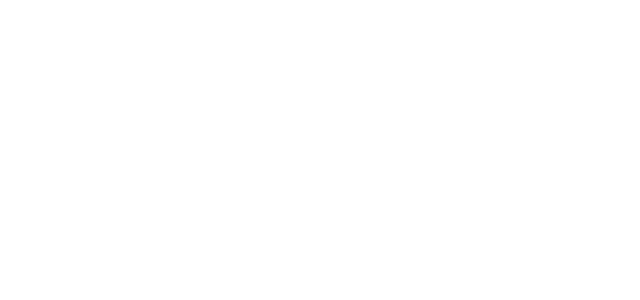
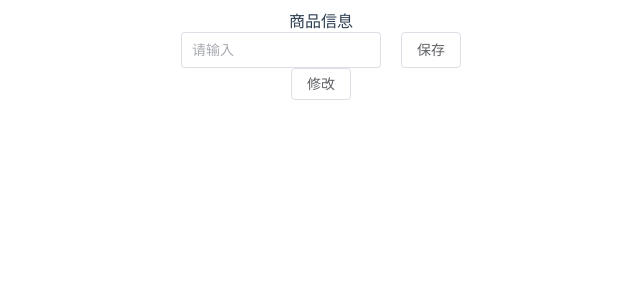
Before and after one commit to zhongyuanyou/vite-project, a Vue app: page /canvas in a window 1280 px wide. Before the commit this address had no page. Shown: the top 300 px of the page, without its empty margins (319-959 px from the left). Built offline with nearby package versions, Linux system fonts and the light colour scheme.

Commit message:
二次封装练习

```diff
--- a/src/App.vue
+++ b/src/App.vue
@@ -15,6 +15,6 @@
   -moz-osx-font-smoothing: grayscale;
   text-align: center;
   color: #2c3e50;
-  margin-top: 60px;
+  /* margin-top: 60px; */
 }
 </style>
--- /dev/null
+++ b/src/components/Ainput.vue
@@ -0,0 +1,47 @@
+<template>
+  <div>
+    <div>{{ title }}</div>
+    <el-input v-bind="$attrs"></el-input>
+    <el-button @click="onClick">{{ btnText || '搜索' }}</el-button>
+  </div>
+</template>
+<script setup>
+import { ref, onMounted } from 'vue'
+const props = defineProps({
+  btnText: {
+    type: String,
+    required: true,
+  },
+  propsTitle: {
+    type: String,
+    default: '',
+  },
+})
+onMounted(() => {
+  title.value = props.propsTitle
+})
+const title = ref('')
+function changeTitle() {
+  console.log(props.propsTitle)
+  title.value = props.propsTitle
+}
+const emit = defineEmits(['someEvent'])
+function onClick() {
+  emit('someEvent', '杀杀杀')
+}
+defineExpose({ title, changeTitle })
+</script>
+
+<style lang="less" scoped>
+:deep(.el-input) {
+  width: 200px;
+  height: 36px;
+}
+:deep(.is-focus) {
+  border-color: transparent !important;
+}
+:deep(.el-button) {
+  height: 36px;
+  margin-left: 20px;
+}
+</style>
--- a/src/pages/button/index.vue
+++ b/src/pages/button/index.vue
@@ -21,7 +21,7 @@
     <div class="button submit" @click="changeName">保存</div>
     <div class="list-box">
       <el-table :data="$store.state.userList" style="width: 310px" border>
-        <el-table-column prop="name" align="center" label="姓名" width="90">
+        <el-table-column prop="name" align="center" label="姓名" width="80">
         </el-table-column>
         <el-table-column prop="age" align="center" label="年龄" width="60">
         </el-table-column>
@@ -36,17 +36,6 @@
           </template>
         </el-table-column>
       </el-table>
-      <!-- <div class="item" v-for="(item, idx) in $store.state.userList" :key="idx">
-        <div class="item-cell">
-          <span>{{ item.name }}</span>
-          <span>{{ item.age }}</span>
-          <span>{{ item.sex == 0 ? '男' : '女' }}</span>
-          <div>
-            <span @click="delUser(idx)">删除</span
-            ><span @click="modifyUser(idx)">修改</span>
-          </div>
-        </div>
-      </div> -->
     </div>
   </div>
 </template>
@@ -66,7 +55,6 @@
     }
   },
   mounted() {
-    console.log(this.$store)
     this.$http({
       url: this.$api.SmsManageApi.QueryDictrys + '?key=微商城_抵扣金交易类型',
       method: 'post',
@@ -104,13 +92,12 @@
 </script>
 
 <style lang="less" scoped>
-/deep/ .el-form {
+:deep(.el-form) {
   width: 300px;
   margin-top: 20px;
 }
 .list-box {
   width: 300px;
-  min-height: 400px;
 }
 .btn {
   font-size: 14px;
--- /dev/null
+++ b/src/pages/canvas/index.vue
@@ -0,0 +1,63 @@
+<template>
+  <div class="canvas-box">
+    <aInput
+      @blur="blur"
+      v-model="test"
+      clearable
+      placeholder="请输入"
+      btn-text="保存"
+      @some-event="someEvent"
+      :propsTitle="title"
+      ref="input"
+    ></aInput>
+    <el-button @click="change">修改</el-button>
+  </div>
+</template>
+<script setup>
+import aInput from '../../components/Ainput.vue'
+import { ref, onMounted } from 'vue'
+const arrayData = [
+  { id: 2, title: '中国', parent_id: 0 },
+  { id: 3, title: '广东省', parent_id: 2 },
+  { id: 4, title: '广州市', parent_id: 3 },
+  { id: 5, title: '天河区', parent_id: 4 },
+  { id: 6, title: '湖南省', parent_id: 2 },
+  { id: 1, title: '俄罗斯', parent_id: 0 },
+]
+const input = ref(null)
+const test = ref('')
+const title = ref('商品信息')
+const result = []
+function change() {
+  title.value = test.value
+  input.value.changeTitle()
+  console.log(arrayData)
+}
+function blur() {
+  title.value = test.value
+}
+onMounted(() => {
+  const obj = arrayData.reduce((pre, cur) => {
+    pre[cur.id] = cur
+    return pre
+  }, {})
+  for (let item of arrayData) {
+    if (item.parent_id === 0) {
+      result.push(item)
+      continue
+    }
+    if (item.parent_id in obj) {
+      const parent = obj[item.parent_id]
+      parent.children = parent.children || []
+      parent.children.push(item)
+    }
+  }
+
+  console.log(result)
+})
+</script>
+<style lang="less" scoped>
+.canvas-box {
+  width: 100%;
+}
+</style>
--- a/src/router/index.js
+++ b/src/router/index.js
@@ -17,6 +17,10 @@
       path: '/button',
       component: () => import('../pages/button/index.vue'),
     },
+    {
+      path: '/canvas',
+      component: () => import('../pages/canvas/index.vue'),
+    },
   ],
 })
 export default router
```
